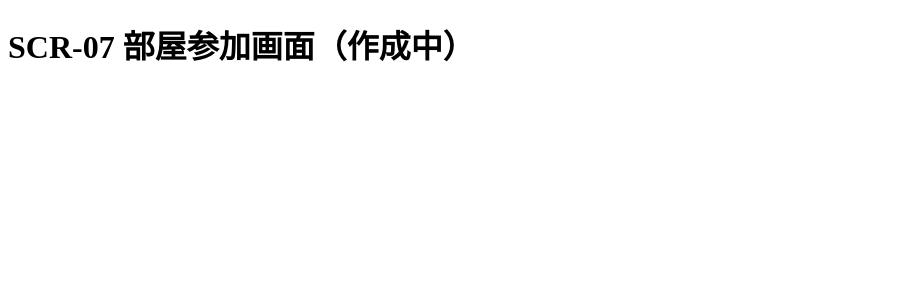
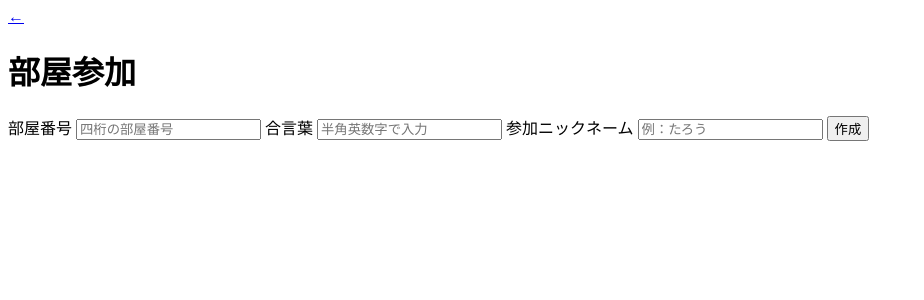
Before and after one commit to yutsuki111/infinitedrive, a Django app: page /room/join/ in a window 1280 px wide. Shown: the top 300 px of the page, without its empty margins (0-924 px from the left). Run offline with Django 5.2, Linux system fonts and the light colour scheme.

Commit message:
やった作業内容（例：ログイン画面のHTMLと処理を作成）

```diff
--- a/driveapp/templates/driveapp/room_join.html
+++ b/driveapp/templates/driveapp/room_join.html
@@ -5,6 +5,50 @@
   <title>SCR-07 部屋参加画面</title>
 </head>
 <body>
-  <h1>SCR-07 部屋参加画面（作成中）</h1>
+
+    <header>
+        <a href="index.html">←</a>
+        <h1>部屋参加</h1>
+    </header>
+
+    <main>
+        <form>
+            <!-- 部屋番号 -->
+            <label for="room_code">部屋番号</label>
+            <input
+                type="text"
+                id="room_code"
+                name="room_code"
+                placeholder="四桁の部屋番号"
+                required
+            >
+
+            <!-- 合言葉 -->
+            <label for="password">合言葉</label>
+            <input
+                type="text"
+                id="password"
+                name="password"
+                placeholder="半角英数字で入力"
+                required
+            >
+
+            <!-- 参加ニックネーム -->
+            <label for="nickname">参加ニックネーム</label>
+            <input
+                type="text"
+                id="nickname"
+                name="nickname"
+                placeholder="例：たろう"
+                required
+            >
+
+            <!-- 作成ボタン -->
+            <button type="submit">作成</button>
+
+
+        </form>
+    </main>
+
 </body>
 </html>
```
